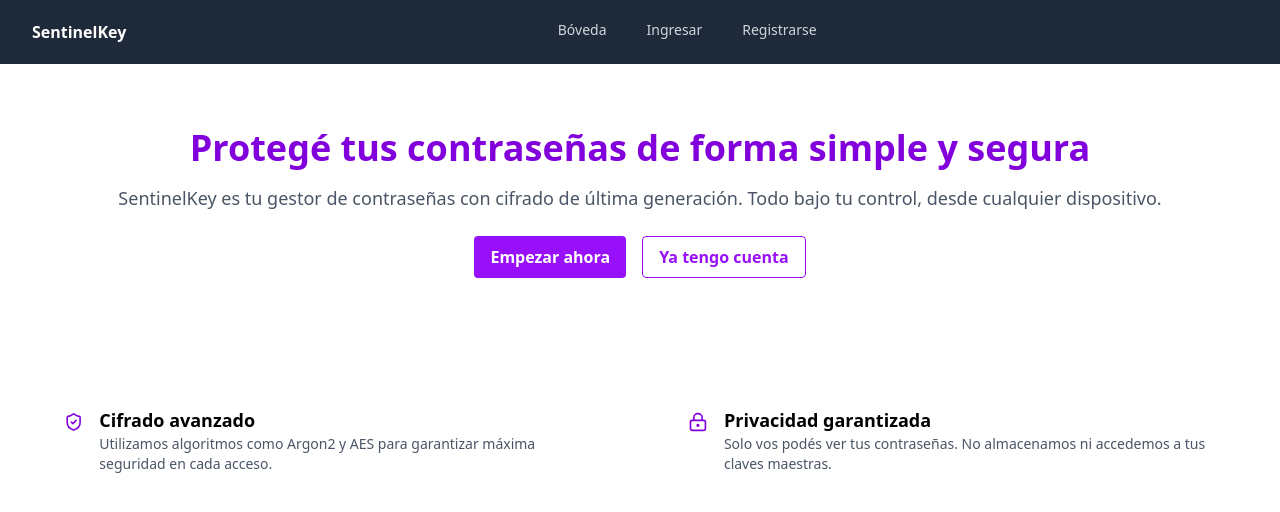
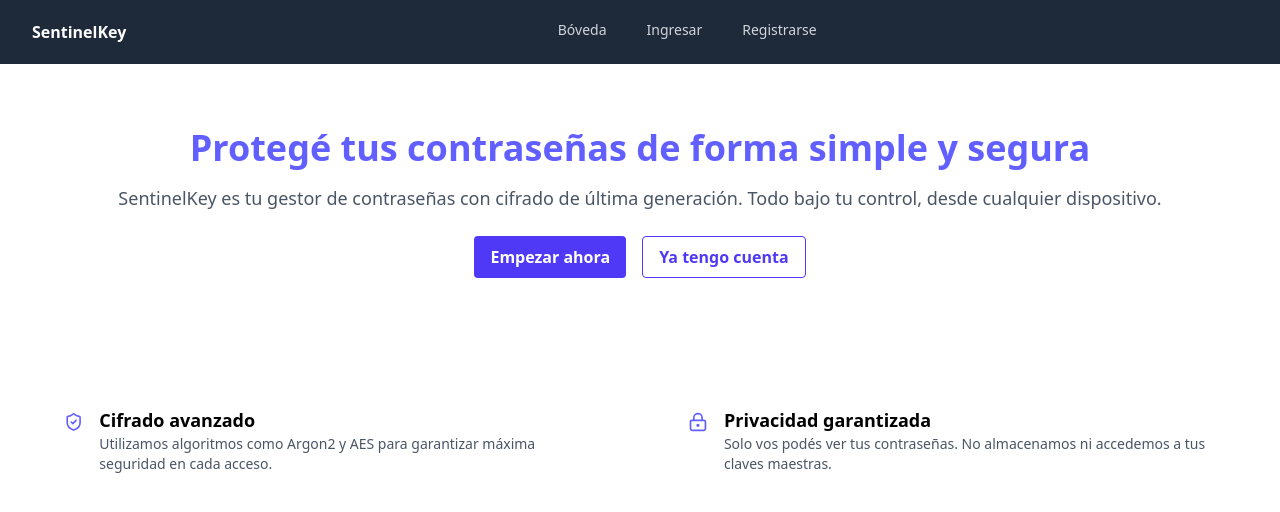
Before and after one commit to FerSanchez95/SentinelKey-PF-PNT2, a React (Vite) app: page / in a window 1280 px wide. Shown: the top 512 px of the page. Built offline with nearby package versions, Linux system fonts and the light colour scheme; no server answers.

Commit message:
[Refactor] Mejora la página de inicio y el componente de usuario: actualiza estilos de botones y mensajes de estado, y añade etiquetas para una mejor visualización de la información.

```diff
--- a/src/components/LandingPage/LandingPage.jsx
+++ b/src/components/LandingPage/LandingPage.jsx
@@ -1,16 +1,19 @@
 import { useNavigate } from "react-router";
 import { ShieldCheck, LockKeyhole } from "lucide-react";
 import { motion } from "framer-motion";
+import { useAuthStore } from "../../stores/authStore";
 
 
 export default function LandingPage() {
   const navigate = useNavigate();
 
+  const user = useAuthStore((state) => state.user);
+
   const buttonBase = "px-4 py-2 rounded font-semibold transition-colors";
   const buttonVariants = {
-    default: `${buttonBase} bg-purple-600 text-white hover:bg-purple-700`,
+    default: `${buttonBase} bg-indigo-600 text-white hover:bg-purple-700`,
     ghost: `${buttonBase} text-purple-700 hover:bg-purple-100`,
-    outline: `${buttonBase} border border-purple-600 text-purple-600 hover:bg-purple-50`
+    outline: `${buttonBase} border border-indigo-600 text-indigo-600 hover:bg-purple-50`
   };
 
   return (
@@ -21,16 +24,21 @@ export default function LandingPage() {
         transition={{ duration: 0.8 }}
         className="text-center mt-16"
       >
-        <h2 className="text-4xl font-extrabold mb-4 text-purple-700">
+        <h2 className="text-4xl font-extrabold mb-4 text-indigo-500">
           Protegé tus contraseñas de forma simple y segura
         </h2>
         <p className="text-lg text-gray-600 mb-6">
           SentinelKey es tu gestor de contraseñas con cifrado de última generación. Todo bajo tu control, desde cualquier dispositivo.
         </p>
-        <div className="flex justify-center gap-4">
+        {user ?
+        (<div className="flex justify-center gap-4">
+          <button className={buttonVariants.default} onClick={() => navigate("/passwords")}>Bóveda personal</button>
+        </div>):
+        (<div className="flex justify-center gap-4">
           <button className={buttonVariants.default} onClick={() => navigate("/signup")}>Empezar ahora</button>
           <button className={buttonVariants.outline} onClick={() => navigate("/signin")}>Ya tengo cuenta</button>
-        </div>
+        </div>)}
+
       </motion.section>
 
       <motion.section
@@ -40,7 +48,7 @@ export default function LandingPage() {
         className="mt-16 grid grid-cols-1 sm:grid-cols-2 gap-8 p-8"
       >
         <div className="flex items-start gap-4 m-8 text-left">
-          <ShieldCheck className="text-purple-700 w-6 h-6 mt-1"/>
+          <ShieldCheck className="text-indigo-500 w-6 h-6 mt-1"/>
           <div>
             <h3 className="font-semibold text-lg">Cifrado avanzado</h3>
             <p className="text-gray-600 text-sm">Utilizamos algoritmos como Argon2 y AES para garantizar máxima seguridad en cada acceso.</p>
@@ -48,7 +56,7 @@ export default function LandingPage() {
         </div>
 
         <div className="flex items-start gap-4 m-8 text-left">
-          <LockKeyhole className="text-purple-700 w-6 h-6 mt-1" />
+          <LockKeyhole className="text-indigo-500 w-6 h-6 mt-1" />
           <div>
             <h3 className="font-semibold text-lg">Privacidad garantizada</h3>
             <p className="text-gray-600 text-sm">Solo vos podés ver tus contraseñas. No almacenamos ni accedemos a tus claves maestras.</p>
--- a/src/features/usuario/pages/Usuario.jsx
+++ b/src/features/usuario/pages/Usuario.jsx
@@ -2,6 +2,7 @@ import React, { useEffect, useState } from "react";
 import { useNavigate } from "react-router";
 import { obtenerDatosUsuario } from "../service/usuario.service.js";
 import Boton from "../../../components/Button/Button.jsx";
+import Tag from '../../../components/Tag/Tag.jsx';
 import { Home } from 'lucide-react';
 
 export default function Usuario(data) {
@@ -56,16 +57,28 @@ export default function Usuario(data) {
   },[]); //<- ESLint te sugiere sacar el array de dependencias vacío... No lo hagas, se rompe todo :)
 
 
-    if (cargando) {
-    return <p>Cargando datos...</p>;
+  if (cargando) {
+    return (
+      <div className="flex justify-center mt-8 mb-4">
+        <Tag type='info'>Cargando datos...</Tag>
+      </div>
+    );
   }
 
   if (error) {
-    return <p className="text-red-500">{error}</p>;
+    return (
+      <div className="flex justify-center mt-8 mb-4">
+        <Tag type='error'>{error}</Tag>
+      </div>
+    );
   }
 
   if (!datosUsuario) {
-    return <p>No se encontraron datos del usuario.</p>;
+    return (
+      <div className="flex justify-center mt-8 mb-4">
+        <Tag type='warning'>No se encontraron datos del usuario</Tag>
+      </div>
+    );
   }
 
   return (
@@ -78,13 +91,13 @@ export default function Usuario(data) {
           )}&background=4f46e5&color=fff`}
           alt={`Avatar de ${datosUsuario?.nombre}`}
         />
-        <h2 className="mt-4 text-2xl font-bold tracking-tight text-gray-900">
+        <h2 className="mt-4 mb-2 text-3xl font-bold tracking-tight text-gray-900">
           {datosUsuario?.nombre}
         </h2>
-        <p className="mt-1 text-sm text-gray-600">Información de tu cuenta</p>
+        <Tag type="info">Información de tu cuenta</Tag>
       </div>
 
-      {cargando ? 'Cargando datos...' : ''}
+      {cargando && <Tag type='info'>Cargando datos...</Tag> }
 
       <div className="mt-8 sm:mx-auto sm:w-full sm:max-w-md bg-white p-6 rounded-lg shadow space-y-6">
         <div className="space-y-4 text-base text-gray-700">
```
